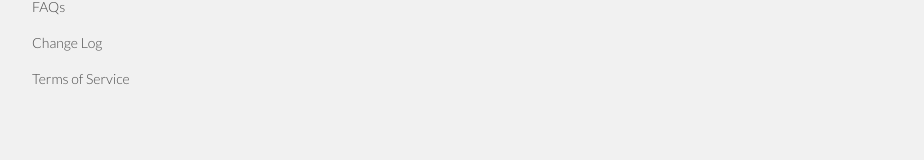
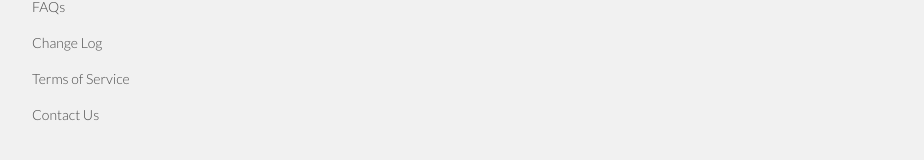
Before and after one commit to InternationalTradeAdministration/developerportal, a Jekyll site: the page built from _posts/2013-08-21-registration.markdown, in a window 1280 px wide. Shown: the part 521-681 px from the top of the page, without its empty margins (178-1102 px from the left). Built offline with Jekyll 4.4.1, drawn with Linux system fonts in a browser that asks for light colours.

Commit message:
Update body.html
Added Mailto

```diff
--- a/_layouts/body.html
+++ b/_layouts/body.html
@@ -48,6 +48,7 @@ Title: Body
         <p class="view"><a href="faq.html">FAQs</a></p>
         <p class="view"><a href="change-log.html">Change Log</a></p>
         <p class="view"><a href="tos.html">Terms of Service</a></p>
+        <p class="view"><a href="mailto:DataServices@trade.gov">Contact Us</a></p>
 
         <!--<ul>
           <li><a href="https://github.com/ajsingh273/devportal/zipball/master">Download <strong>ZIP File</strong></a></li>
```
